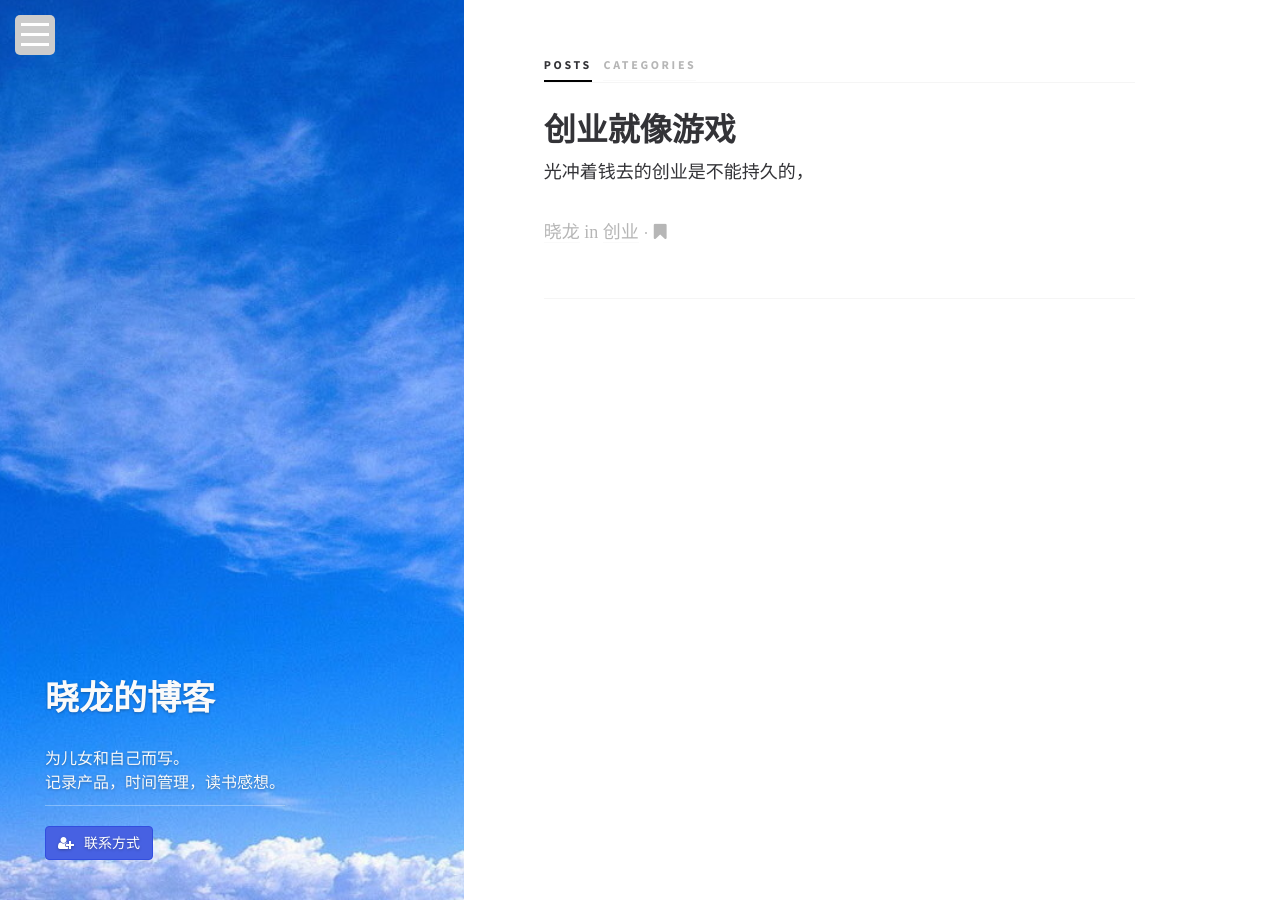
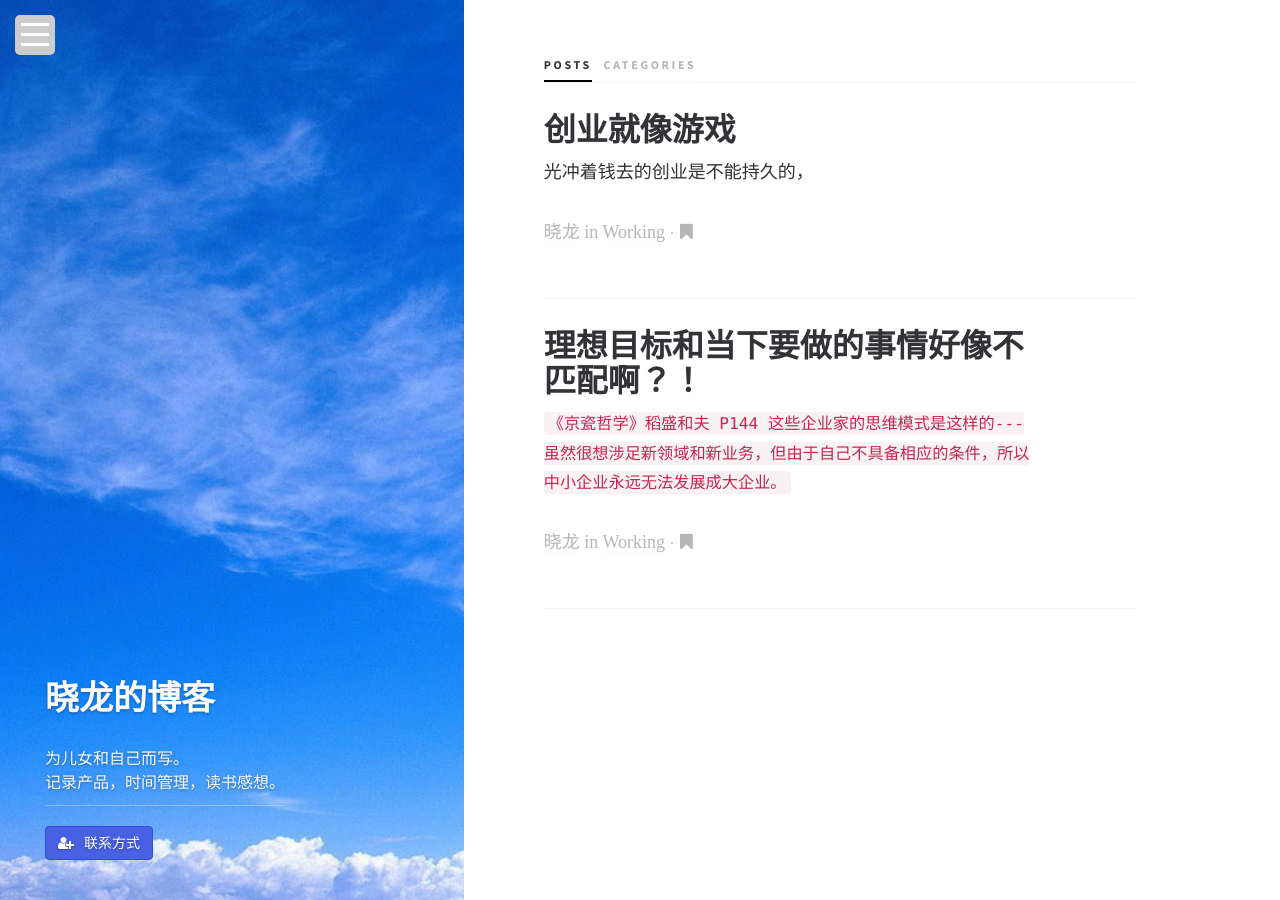
Before and after one commit to zxlive/zxlive.github.com, a Jekyll site: the page built from index.html, in a window 1280 px wide. Built offline with Jekyll 4.4.1, drawn with Linux system fonts in a browser that asks for light colours; some web fonts are replaced.

Commit message:
提交文章

```diff
--- /dev/null
+++ b/_posts/2017-02-21-readbook-1.md
@@ -0,0 +1,12 @@
+---
+layout: post
+title:  "理想目标和当下要做的事情好像不匹配啊？！"
+date:   2017-02-21
+categories: Working
+author_name: 晓龙
+author_url: /author/zxl
+author_avatar: zxl
+feature_image: office
+---
+`《京瓷哲学》稻盛和夫 P144
+这些企业家的思维模式是这样的---虽然很想涉足新领域和新业务，但由于自己不具备相应的条件，所以中小企业永远无法发展成大企业。`
--- a/_posts/2016-10-29-bayesian-wifi-materials-and-methods.md
+++ b/_posts/2017-02-21-working-game.md
@@ -2,7 +2,7 @@
 layout: post
 title:  "创业就像游戏"
 date:   2017-02-21
-categories: 创业
+categories: Working
 author_name: 晓龙
 author_url: /author/zxl
 author_avatar: zxl
```
Also changed, not shown: category/wireless/index.html (deleted, +0 -8 lines), category/working/index.html (added, +8 -0 lines).
